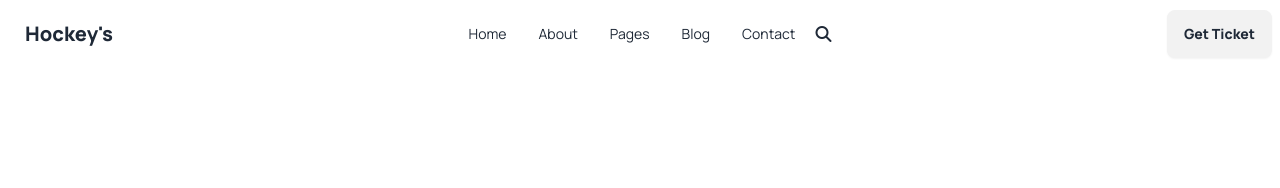
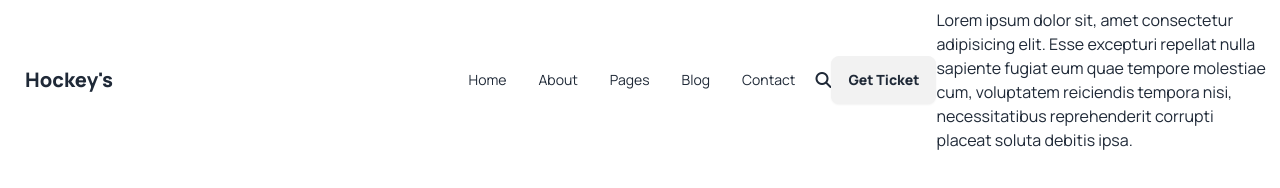
Before and after one commit to emran23699/assignment-03, a plain HTML site: page index.html in a window 1280 px wide. Drawn offline with nearby package versions, Linux system fonts and the light colour scheme.

Commit message:
some change my html code

```diff
--- a/index.html
+++ b/index.html
@@ -75,6 +75,7 @@
 
     <div class="navbar-end">
       <a class="btn">Get Ticket</a>
+      <p>Lorem ipsum dolor sit, amet consectetur adipisicing elit. Esse excepturi repellat nulla sapiente fugiat eum quae tempore molestiae cum, voluptatem reiciendis tempora nisi, necessitatibus reprehenderit corrupti placeat soluta debitis ipsa.</p>
     </div>
   </div>
 
```
